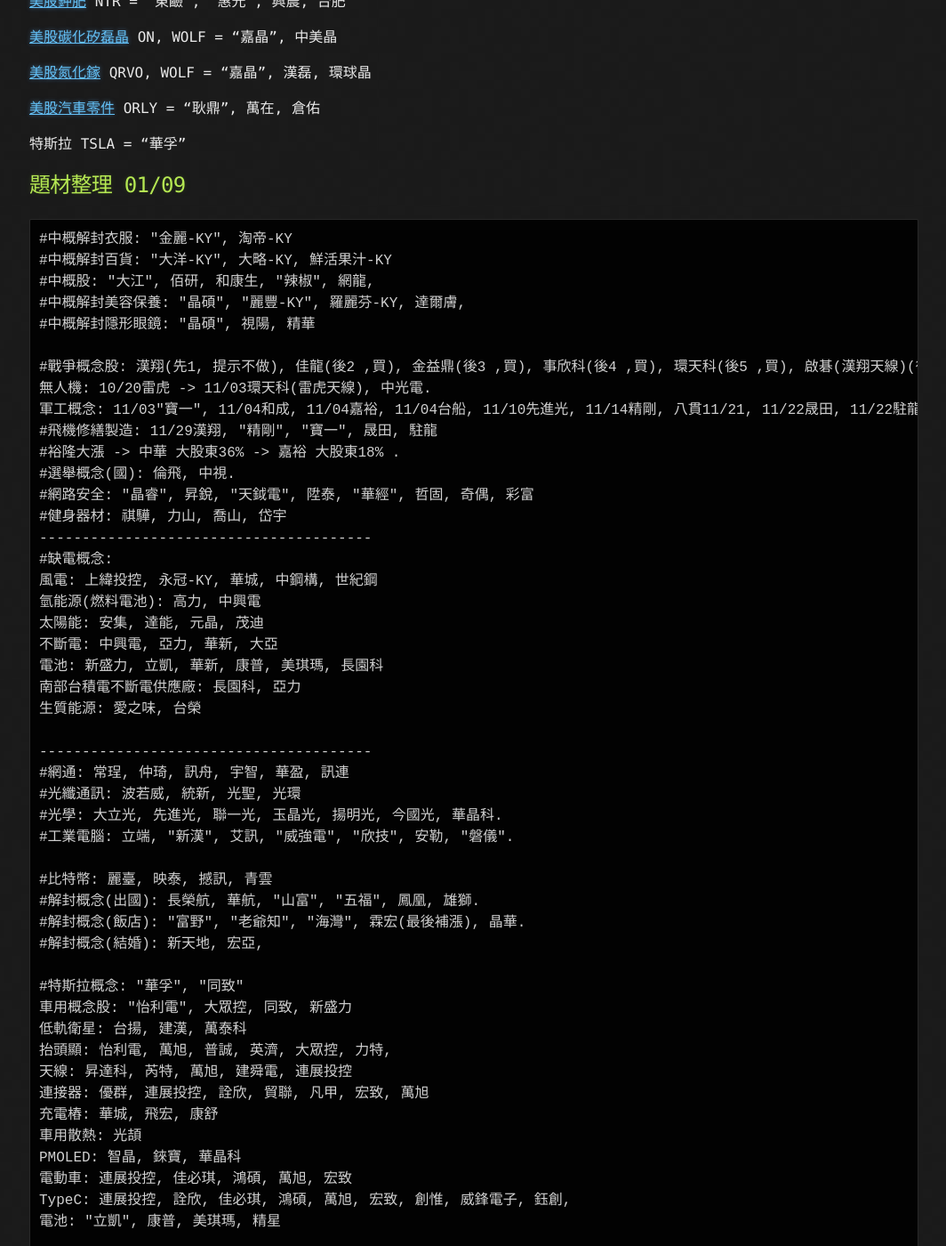
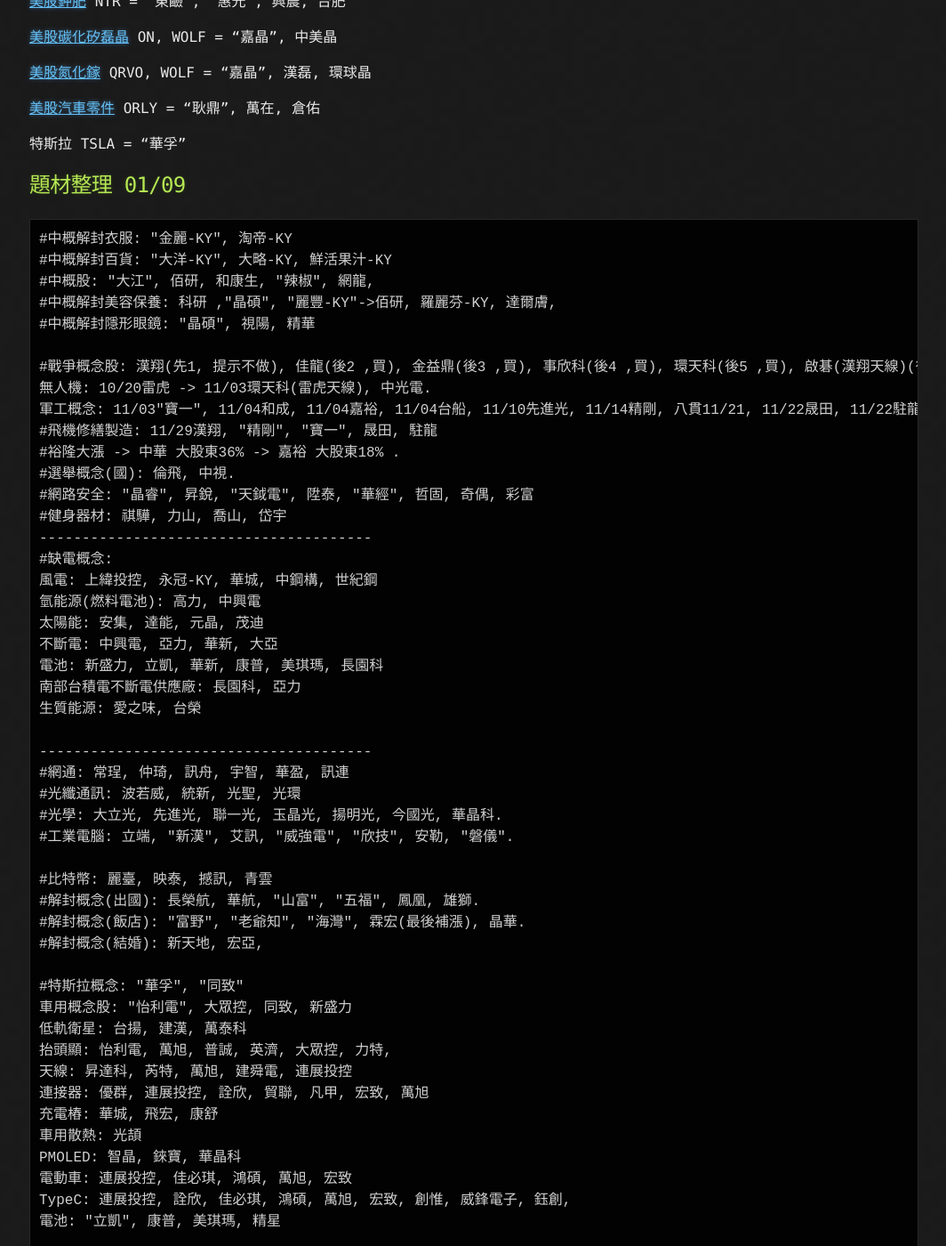
Before and after one commit to lepg5487/Stock_God, a Jekyll site: the page built from index.md, in a window 1280 px wide and 1400 px high, scrolled down 79037 px. Shown: the whole window at 89% size, without its empty margins (107-1171 px from the left). Built offline with Jekyll 4.4.1, drawn with Linux system fonts in a browser that asks for light colours; our own code applies the rules of GitHub Pages for plain Markdown files; some of the changed text lies outside the part shown.

Commit message:
Update index.md

```diff
--- a/index.md
+++ b/index.md
@@ -3203,7 +3203,7 @@
 #中概解封衣服: "金麗-KY", 淘帝-KY
 #中概解封百貨: "大洋-KY", 大略-KY, 鮮活果汁-KY
 #中概股: "大江", 佰研, 和康生, "辣椒", 網龍,
-#中概解封美容保養: "晶碩", "麗豐-KY", 羅麗芬-KY, 達爾膚,
+#中概解封美容保養: 科研 ,"晶碩", "麗豐-KY"->佰研, 羅麗芬-KY, 達爾膚,
 #中概解封隱形眼鏡: "晶碩", 視陽, 精華
 
 #戰爭概念股: 漢翔(先1, 提示不做), 佳龍(後2 ,買), 金益鼎(後3 ,買), 事欣科(後4 ,買), 環天科(後5 ,買), 啟碁(漢翔天線)(後6, 買)
```
